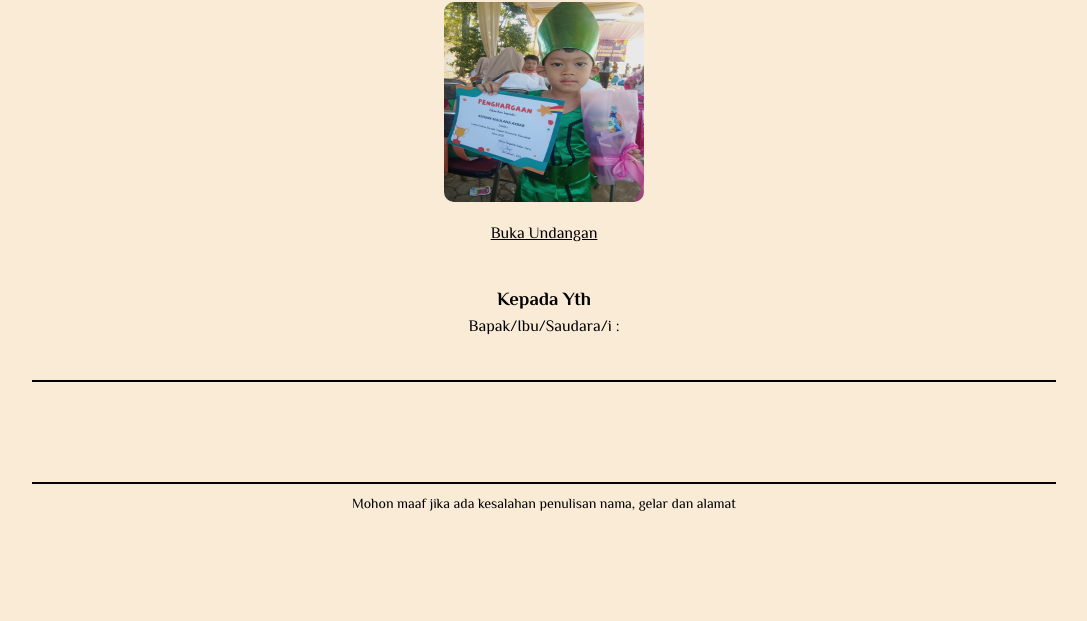
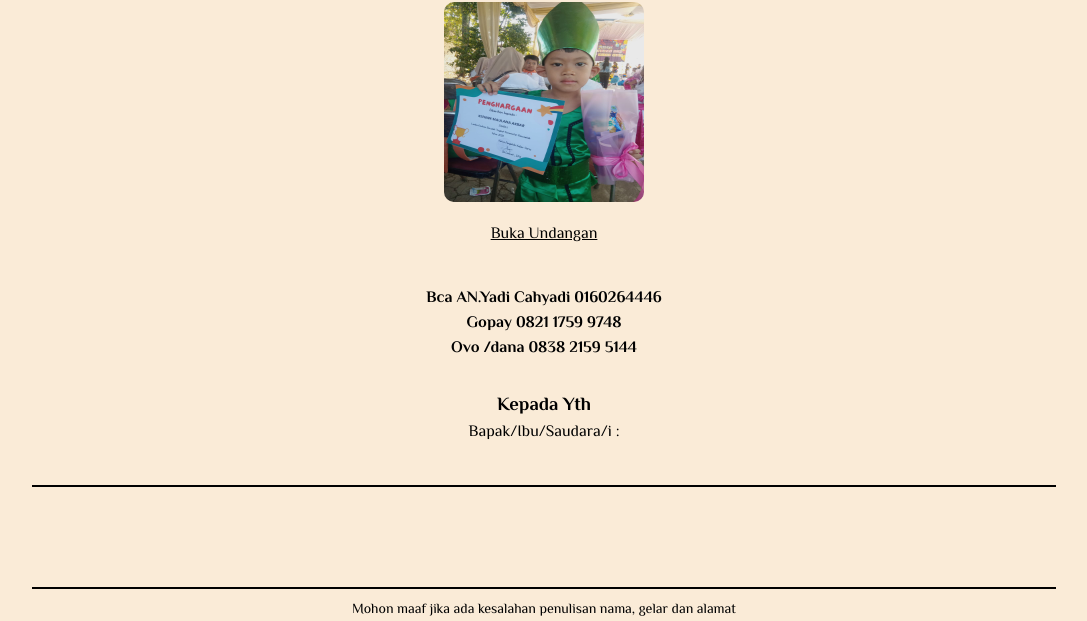
Before and after one commit to vicecersaa/keenan-maulana-akbar, a plain HTML site: page index.html in a window 1280 px wide. Shown: the part 268-889 px from the top of the page, without its empty margins (96-1183 px from the left). Before the commit the page ends 800 px from the top, so only its background shows below. Drawn offline with Linux system fonts and the light colour scheme; a web font is replaced by a local one.

Commit message:
fourth commit

```diff
--- a/index.css
+++ b/index.css
@@ -213,6 +213,17 @@ a {
     margin-bottom: 20px;
 }
 
+.bantuan {
+    margin-top: 30px;
+}
+
+.bantuan p {
+    text-align: center;
+    font-weight: bold;
+    font-family: "El Messiri", sans-serif;
+
+}
+
 .keluarga p {
     font-family: "El Messiri", sans-serif;
 }
--- a/index.html
+++ b/index.html
@@ -34,6 +34,11 @@
             </div>
         </a>
 
+        <div class="bantuan">
+            <p>Bca AN.Yadi Cahyadi 0160264446</p>
+            <p>Gopay 0821 1759 9748</p>
+            <p>Ovo /dana 0838 2159 5144</p>
+        </div>
 
         <div class="main-section-lower">
             <h3>Kepada Yth</h3>
```
